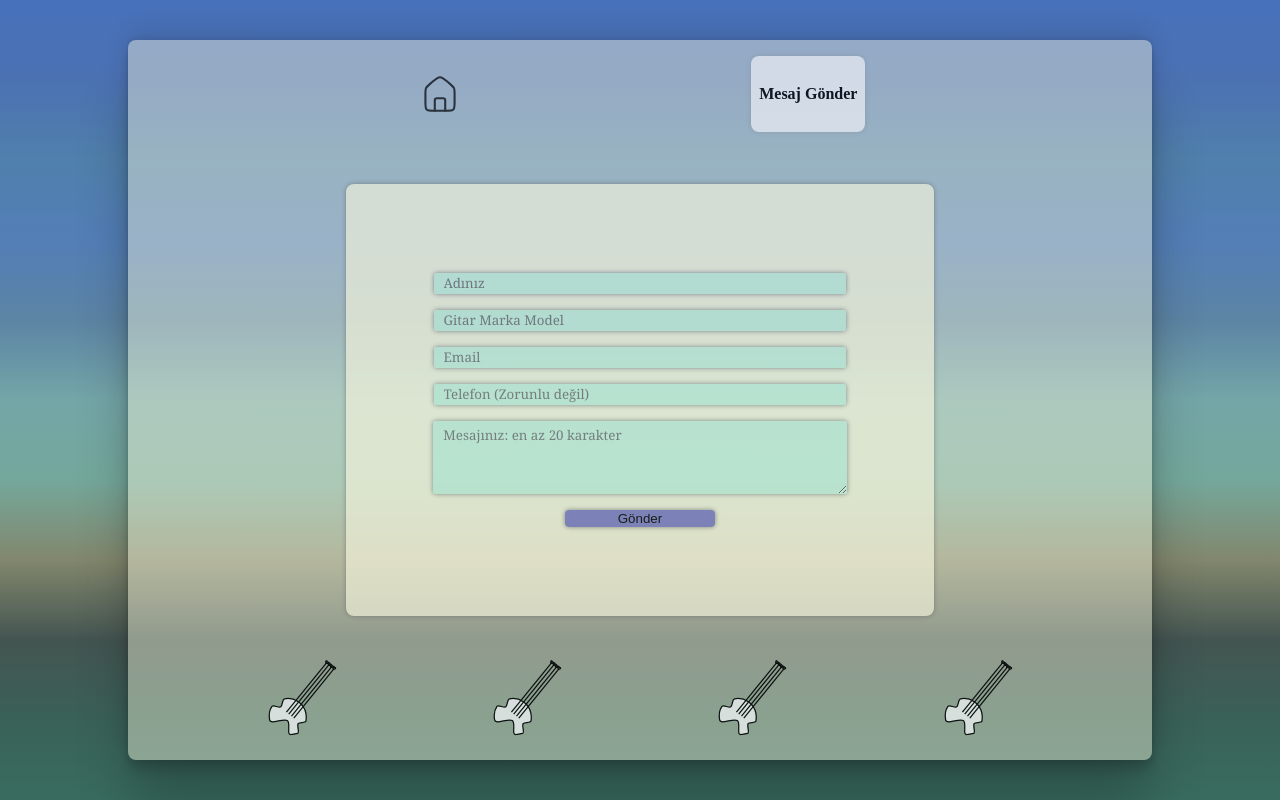
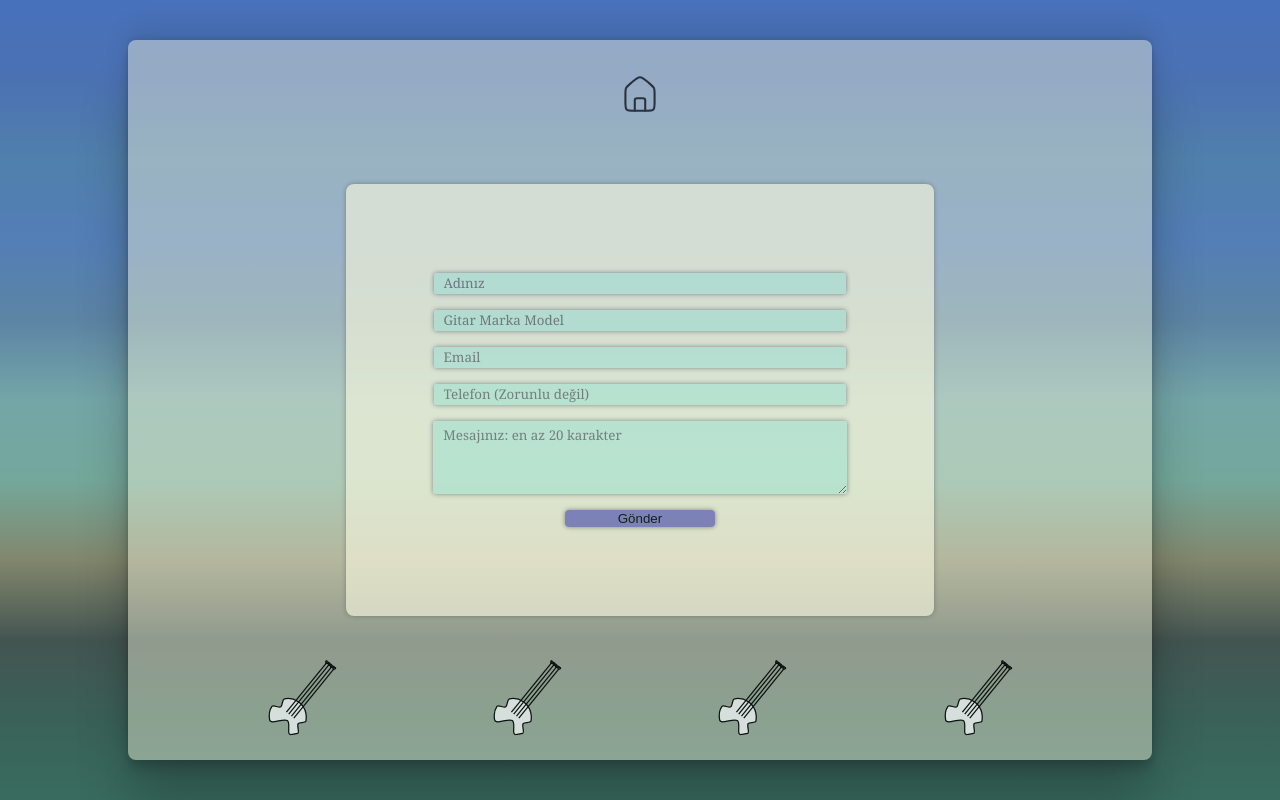
Before and after one commit to pointmarker/pointmarker.github.io, a plain HTML site: page src/pages/message-form.html in a window 1280 px wide. Drawn offline with Linux system fonts and the light colour scheme.

Commit message:
style: the button for sending a message is removed

```diff
--- a/src/pages/message-form.html
+++ b/src/pages/message-form.html
@@ -21,11 +21,6 @@
                     stroke-linecap="round" stroke-linejoin="round" />
             </svg>
         </a>
-        <div class="reach-button">
-            <a href= "/src/pages/message-form.html">
-                <h4>Mesaj Gönder</h4>
-            </a>
-         </div>
     </header>
     <main>
        <div id="form-container">
```
